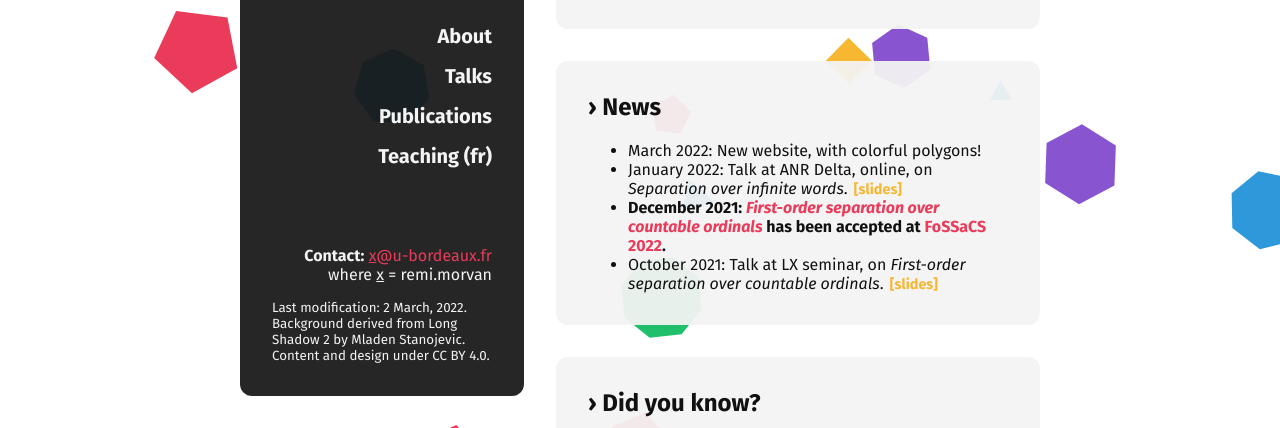
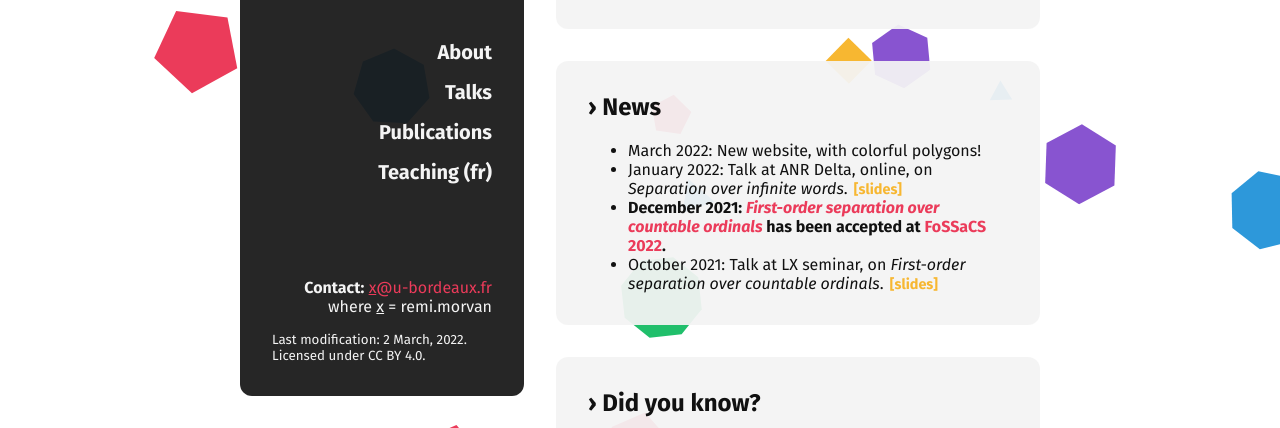
Before and after one commit to remimorvan/remimorvan.github.io, a plain HTML site: page index.html in a window 1280 px wide. Shown: the part 372-800 px from the top of the page. Drawn offline with Linux system fonts and the light colour scheme.

Commit message:
copyright

```diff
--- a/index.html
+++ b/index.html
@@ -62,10 +62,7 @@
                 where <u>x</u> = remi.morvan</p>
               <p class="copyright">
                 Last modification: 2 March, 2022. <br>
-                Background derived from
-                <a href="https://codepen.io/mladen___/pen/oXRxbx">Long Shadow 2</a>
-                by <a href="https://codepen.io/mladen___">Mladen Stanojevic</a>. <br>
-                Content and design under <a href="https://creativecommons.org/licenses/by/4.0/">CC BY 4.0</a>.
+                Licensed under <a href="https://creativecommons.org/licenses/by/4.0/">CC BY 4.0</a>.
               </p>
             </div>
           </aside>
@@ -219,10 +216,7 @@
           <footer class="copyright">
             <p>
               Last modification: 2 March, 2022. <br>
-              Background derived from
-              <a href="https://codepen.io/mladen___/pen/oXRxbx">Long Shadow 2</a>
-              by <a href="https://codepen.io/mladen___">Mladen Stanojevic</a>.
-              Content and design under <a href="https://creativecommons.org/licenses/by/4.0/">CC BY 4.0</a>.
+              Licensed under <a href="https://creativecommons.org/licenses/by/4.0/">CC BY 4.0</a>.
             </p>
           </footer>
         </main>
```
Also changed, not shown: script/boxes.js (+9 -0 lines), teaching.html (+2 -8 lines).
